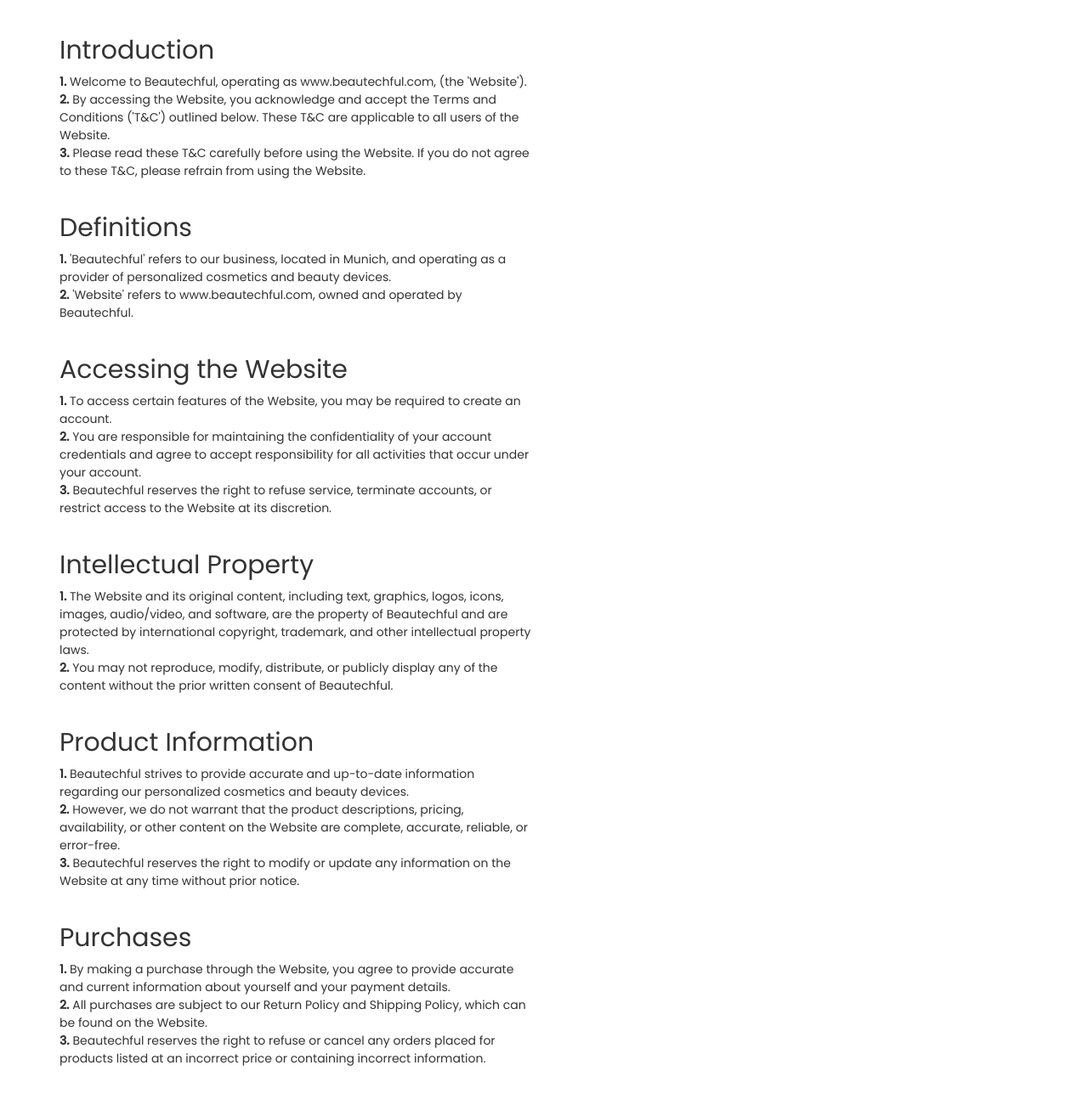
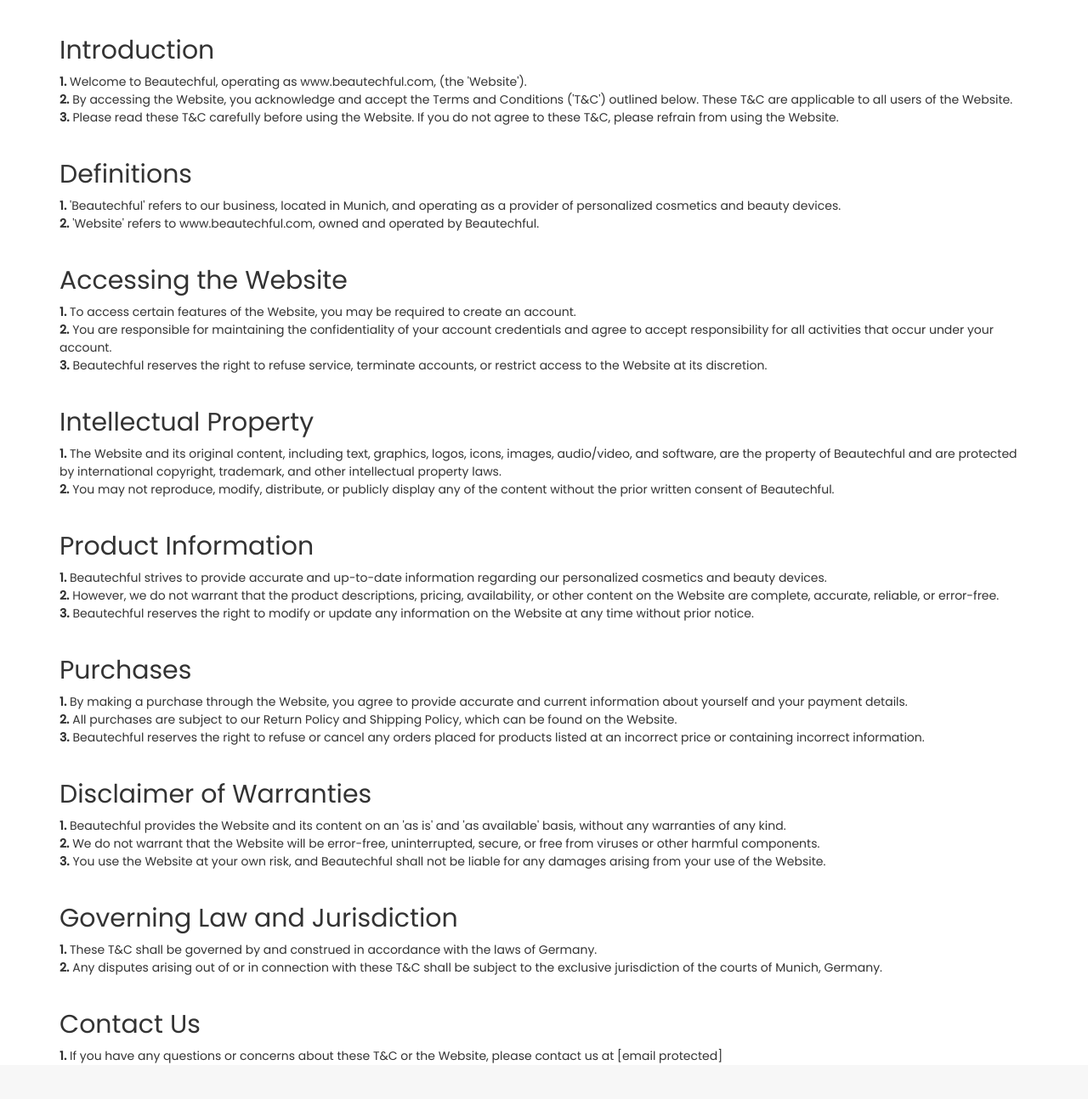
Before and after one commit to Semerak/Semerak.github.io, a website: page theme/terms-and-conditions.html in a window 1280 px wide. Shown: the part 280-1574 px from the top of the page at 85% size. Drawn offline with Linux system fonts and the light colour scheme; some packages are replaced by stand-ins of ours.

Commit message:
pp and tac width fix

```diff
--- a/theme/terms-and-conditions.html
+++ b/theme/terms-and-conditions.html
@@ -90,7 +90,7 @@
 <section>
 	<div class="container">
 		<div class="row">
-			<div class="col-md-6">
+			<div class="col-md-12">
 				<h2 class="mt-40">Introduction</h2>
                 <ol class="number">
                     <li><b>1.</b> Welcome to Beautechful, operating as www.beautechful.com, (the 'Website').</li>
@@ -105,7 +105,7 @@
 <section>
 	<div class="container">
 		<div class="row">
-			<div class="col-md-6">
+			<div class="col-md-12">
 				<h2 class="mt-40">Definitions</h2>
                 <ol>
                     <li><b>1.</b> 'Beautechful' refers to our business, located in Munich, and operating as a provider of personalized cosmetics and beauty devices.</li>
@@ -120,7 +120,7 @@
 <section>
 	<div class="container">
 		<div class="row">
-			<div class="col-md-6">
+			<div class="col-md-12">
 				<h2 class="mt-40">Accessing the Website</h2>
                 <ol>
                     <li><b>1.</b> To access certain features of the Website, you may be required to create an account.</li>
@@ -135,7 +135,7 @@
 <section>
 	<div class="container">
 		<div class="row">
-			<div class="col-md-6">
+			<div class="col-md-12">
 				<h2 class="mt-40">Intellectual Property</h2>
                 <ol>
                     <li><b>1.</b> The Website and its original content, including text, graphics, logos, icons, images, audio/video, and software, are the property of Beautechful and are protected by international copyright, trademark, and other intellectual property laws.</li>
@@ -149,7 +149,7 @@
 <section>
 	<div class="container">
 		<div class="row">
-			<div class="col-md-6">
+			<div class="col-md-12">
 				<h2 class="mt-40">Product Information</h2>
                 <ol>
                     <li><b>1.</b> Beautechful strives to provide accurate and up-to-date information regarding our personalized cosmetics and beauty devices.</li>
@@ -164,7 +164,7 @@
 <section>
 	<div class="container">
 		<div class="row">
-			<div class="col-md-6">
+			<div class="col-md-12">
 				<h2 class="mt-40">Purchases</h2>
                 <ol>
                     <li><b>1.</b> By making a purchase through the Website, you agree to provide accurate and current information about yourself and your payment details.</li>
@@ -179,7 +179,7 @@
 <section>
 	<div class="container">
 		<div class="row">
-			<div class="col-md-6">
+			<div class="col-md-12">
 				<h2 class="mt-40">Disclaimer of Warranties</h2>
                 <ol>
                     <li><b>1.</b> Beautechful provides the Website and its content on an 'as is' and 'as available' basis, without any warranties of any kind.</li>
@@ -194,7 +194,7 @@
 <section>
 	<div class="container">
 		<div class="row">
-			<div class="col-md-6">
+			<div class="col-md-12">
 				<h2 class="mt-40">Governing Law and Jurisdiction</h2>
                 <ol>
                     <li><b>1.</b> These T&C shall be governed by and construed in accordance with the laws of Germany.</li>
@@ -208,7 +208,7 @@
 <section>
 	<div class="container">
 		<div class="row">
-			<div class="col-md-6">
+			<div class="col-md-12">
 				<h2 class="mt-40">Contact Us</h2>
                 <ol>
                     <li><b>1.</b> If you have any questions or concerns about these T&C or the Website, please contact us at [email protected]</li>
```
Also changed, not shown: theme/privacy-policy.html (+6 -6 lines).
